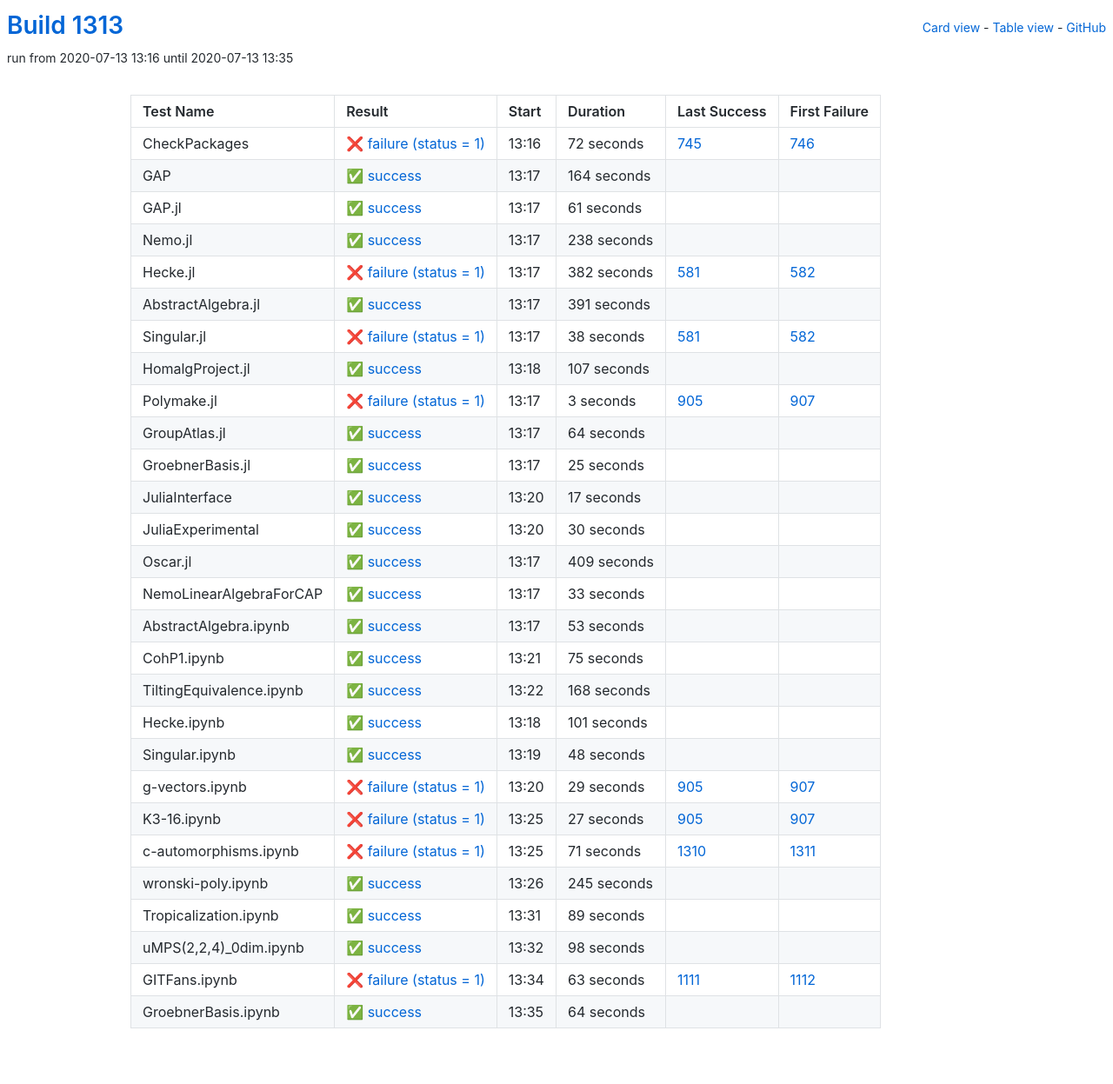
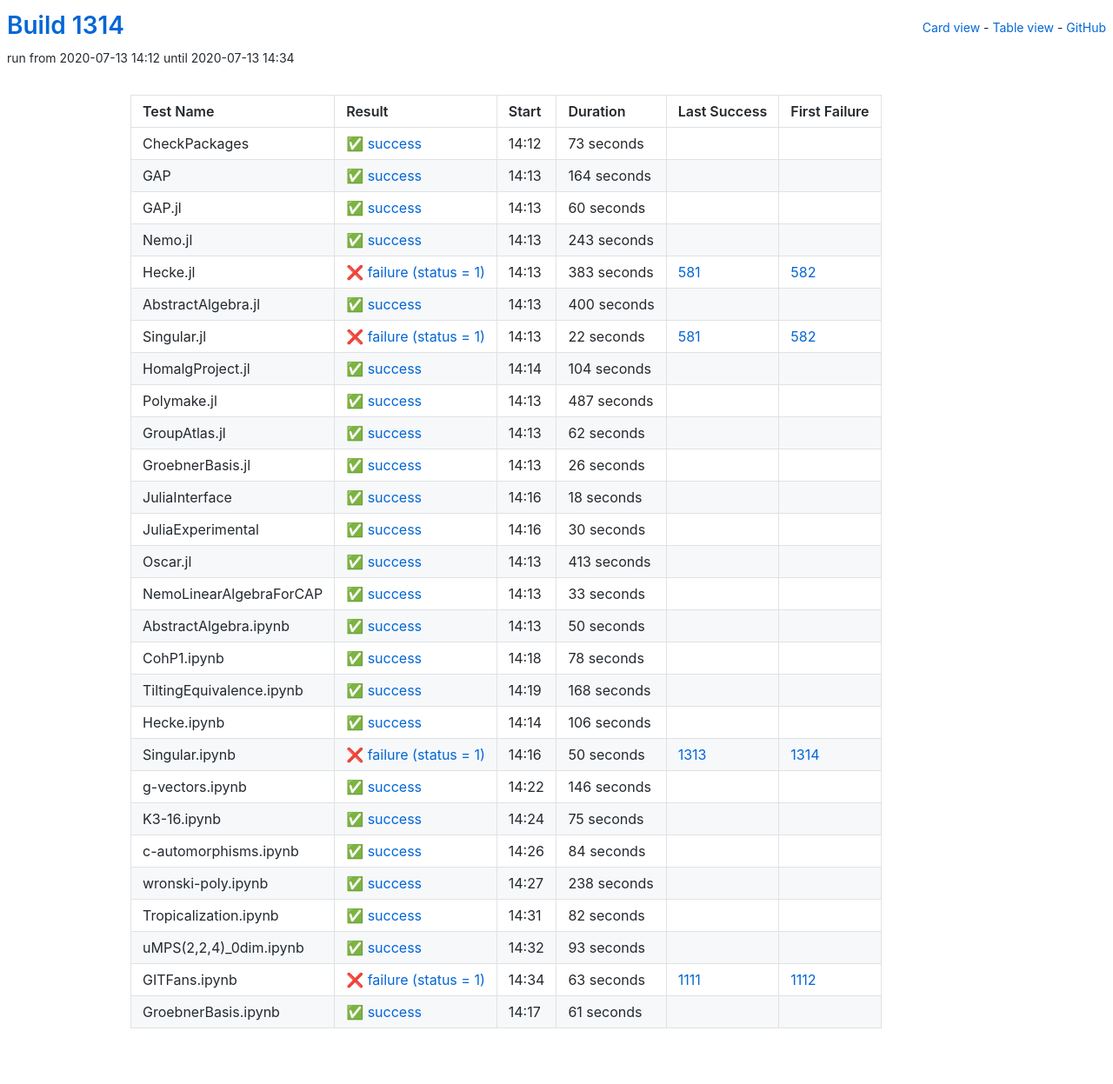
Before and after one commit to oscar-system/oscar-ci-status-1.4, a Jekyll site: the page built from table.html, in a window 1280 px wide. Shown: the whole page at 87% size. Built offline with Jekyll 4.4.1, drawn with Linux system fonts in a browser that asks for light colours.

Commit message:
Build #1314

```diff
--- a/_data/ci.yml
+++ b/_data/ci.yml
@@ -1,6 +1,6 @@
 ---
-build: 1313
-build_url: https://oscarci.mathematik.uni-kl.de/job/oscar-julia-1.4/1313/
+build: 1314
+build_url: https://oscarci.mathematik.uni-kl.de/job/oscar-julia-1.4/1314/
 job: oscar-julia-1.4
 organization: oscar-system
 repo: oscar-ci-status-1.4
@@ -8,20 +8,20 @@ repourl: https://github.com/oscar-system/oscar-ci-status-1.4
 tests:
 - name: CheckPackages
   id: checkpackages
-  log: https://oscarci.mathematik.uni-kl.de/job/oscar-julia-1.4/1313/artifact/logs/build-1313/CheckPackages.log
-  start: 2020-07-13 13:16
-  success: false
-  exitcode: 1
-  status: failure
-  duration: 72
-  last_success: 745
-  last_success_url: https://oscarci.mathematik.uni-kl.de/job/oscar-julia-1.4/745/
-  first_failure: 746
-  first_failure_url: https://oscarci.mathematik.uni-kl.de/job/oscar-julia-1.4/746/
+  log: https://oscarci.mathematik.uni-kl.de/job/oscar-julia-1.4/1314/artifact/logs/build-1314/CheckPackages.log
+  start: 2020-07-13 14:12
+  success: true
+  exitcode: 0
+  status: success
+  duration: 73
+  last_success: false
+  last_success_url:
+  first_failure: false
+  first_failure_url:
 - name: GAP
   id: gap
-  log: https://oscarci.mathematik.uni-kl.de/job/oscar-julia-1.4/1313/artifact/logs/build-1313/GAP.log
-  start: 2020-07-13 13:17
+  log: https://oscarci.mathematik.uni-kl.de/job/oscar-julia-1.4/1314/artifact/logs/build-1314/GAP.log
+  start: 2020-07-13 14:13
   success: true
   exitcode: 0
   status: success
@@ -32,128 +32,128 @@ tests:
   first_failure_url:
 - name: GAP.jl
   id: gap-jl
-  log: https://oscarci.mathematik.uni-kl.de/job/oscar-julia-1.4/1313/artifact/logs/build-1313/GAP.jl.log
-  start: 2020-07-13 13:17
+  log: https://oscarci.mathematik.uni-kl.de/job/oscar-julia-1.4/1314/artifact/logs/build-1314/GAP.jl.log
+  start: 2020-07-13 14:13
   success: true
   exitcode: 0
   status: success
-  duration: 61
+  duration: 60
   last_success: false
   last_success_url:
   first_failure: false
   first_failure_url:
 - name: Nemo.jl
   id: nemo-jl
-  log: https://oscarci.mathematik.uni-kl.de/job/oscar-julia-1.4/1313/artifact/logs/build-1313/Nemo.jl.log
-  start: 2020-07-13 13:17
+  log: https://oscarci.mathematik.uni-kl.de/job/oscar-julia-1.4/1314/artifact/logs/build-1314/Nemo.jl.log
+  start: 2020-07-13 14:13
   success: true
   exitcode: 0
   status: success
-  duration: 238
+  duration: 243
   last_success: false
   last_success_url:
   first_failure: false
   first_failure_url:
 - name: Hecke.jl
   id: hecke-jl
-  log: https://oscarci.mathematik.uni-kl.de/job/oscar-julia-1.4/1313/artifact/logs/build-1313/Hecke.jl.log
-  start: 2020-07-13 13:17
+  log: https://oscarci.mathematik.uni-kl.de/job/oscar-julia-1.4/1314/artifact/logs/build-1314/Hecke.jl.log
+  start: 2020-07-13 14:13
   success: false
   exitcode: 1
   status: failure
-  duration: 382
+  duration: 383
   last_success: 581
   last_success_url: https://oscarci.mathematik.uni-kl.de/job/oscar-julia-1.4/581/
   first_failure: 582
   first_failure_url: https://oscarci.mathematik.uni-kl.de/job/oscar-julia-1.4/582/
 - name: AbstractAlgebra.jl
   id: abstractalgebra-jl
-  log: https://oscarci.mathematik.uni-kl.de/job/oscar-julia-1.4/1313/artifact/logs/build-1313/AbstractAlgebra.jl.log
-  start: 2020-07-13 13:17
+  log: https://oscarci.mathematik.uni-kl.de/job/oscar-julia-1.4/1314/artifact/logs/build-1314/AbstractAlgebra.jl.log
+  start: 2020-07-13 14:13
   success: true
   exitcode: 0
   status: success
-  duration: 391
+  duration: 400
   last_success: false
   last_success_url:
   first_failure: false
   first_failure_url:
 - name: Singular.jl
   id: singular-jl
-  log: https://oscarci.mathematik.uni-kl.de/job/oscar-julia-1.4/1313/artifact/logs/build-1313/Singular.jl.log
-  start: 2020-07-13 13:17
+  log: https://oscarci.mathematik.uni-kl.de/job/oscar-julia-1.4/1314/artifact/logs/build-1314/Singular.jl.log
+  start: 2020-07-13 14:13
   success: false
   exitcode: 1
   status: failure
-  duration: 38
+  duration: 22
   last_success: 581
   last_success_url: https://oscarci.mathematik.uni-kl.de/job/oscar-julia-1.4/581/
   first_failure: 582
   first_failure_url: https://oscarci.mathematik.uni-kl.de/job/oscar-julia-1.4/582/
 - name: HomalgProject.jl
   id: homalgproject-jl
-  log: https://oscarci.mathematik.uni-kl.de/job/oscar-julia-1.4/1313/artifact/logs/build-1313/HomalgProject.jl.log
-  start: 2020-07-13 13:18
+  log: https://oscarci.mathematik.uni-kl.de/job/oscar-julia-1.4/1314/artifact/logs/build-1314/HomalgProject.jl.log
+  start: 2020-07-13 14:14
   success: true
   exitcode: 0
   status: success
-  duration: 107
+  duration: 104
   last_success: false
   last_success_url:
   first_failure: false
   first_failure_url:
 - name: Polymake.jl
   id: polymake-jl
-  log: https://oscarci.mathematik.uni-kl.de/job/oscar-julia-1.4/1313/artifact/logs/build-1313/Polymake.jl.log
-  start: 2020-07-13 13:17
-  success: false
-  exitcode: 1
-  status: failure
-  duration: 3
-  last_success: 905
-  last_success_url: https://oscarci.mathematik.uni-kl.de/job/oscar-julia-1.4/905/
-  first_failure: 907
-  first_failure_url: https://oscarci.mathematik.uni-kl.de/job/oscar-julia-1.4/907/
-- name: GroupAtlas.jl
-  id: groupatlas-jl
-  log: https://oscarci.mathematik.uni-kl.de/job/oscar-julia-1.4/1313/artifact/logs/build-1313/GroupAtlas.jl.log
-  start: 2020-07-13 13:17
+  log: https://oscarci.mathematik.uni-kl.de/job/oscar-julia-1.4/1314/artifact/logs/build-1314/Polymake.jl.log
+  start: 2020-07-13 14:13
   success: true
   exitcode: 0
   status: success
-  duration: 64
+  duration: 487
+  last_success: false
+  last_success_url:
+  first_failure: false
+  first_failure_url:
+- name: GroupAtlas.jl
+  id: groupatlas-jl
+  log: https://oscarci.mathematik.uni-kl.de/job/oscar-julia-1.4/1314/artifact/logs/build-1314/GroupAtlas.jl.log
+  start: 2020-07-13 14:13
+  success: true
+  exitcode: 0
+  status: success
+  duration: 62
   last_success: false
   last_success_url:
   first_failure: false
   first_failure_url:
 - name: GroebnerBasis.jl
   id: groebnerbasis-jl
-  log: https://oscarci.mathematik.uni-kl.de/job/oscar-julia-1.4/1313/artifact/logs/build-1313/GroebnerBasis.jl.log
-  start: 2020-07-13 13:17
+  log: https://oscarci.mathematik.uni-kl.de/job/oscar-julia-1.4/1314/artifact/logs/build-1314/GroebnerBasis.jl.log
+  start: 2020-07-13 14:13
   success: true
   exitcode: 0
   status: success
-  duration: 25
+  duration: 26
   last_success: false
   last_success_url:
   first_failure: false
   first_failure_url:
 - name: JuliaInterface
   id: juliainterface
-  log: https://oscarci.mathematik.uni-kl.de/job/oscar-julia-1.4/1313/artifact/logs/build-1313/JuliaInterface.log
-  start: 2020-07-13 13:20
+  log: https://oscarci.mathematik.uni-kl.de/job/oscar-julia-1.4/1314/artifact/logs/build-1314/JuliaInterface.log
+  start: 2020-07-13 14:16
   success: true
   exitcode: 0
   status: success
-  duration: 17
+  duration: 18
   last_success: false
   last_success_url:
   first_failure: false
   first_failure_url:
 - name: JuliaExperimental
   id: juliaexperimental
-  log: https://oscarci.mathematik.uni-kl.de/job/oscar-julia-1.4/1313/artifact/logs/build-1313/JuliaExperimental.log
-  start: 2020-07-13 13:20
+  log: https://oscarci.mathematik.uni-kl.de/job/oscar-julia-1.4/1314/artifact/logs/build-1314/JuliaExperimental.log
+  start: 2020-07-13 14:16
   success: true
   exitcode: 0
   status: success
@@ -164,20 +164,20 @@ tests:
   first_failure_url:
 - name: Oscar.jl
   id: oscar-jl
-  log: https://oscarci.mathematik.uni-kl.de/job/oscar-julia-1.4/1313/artifact/logs/build-1313/Oscar.jl.log
-  start: 2020-07-13 13:17
+  log: https://oscarci.mathematik.uni-kl.de/job/oscar-julia-1.4/1314/artifact/logs/build-1314/Oscar.jl.log
+  start: 2020-07-13 14:13
   success: true
   exitcode: 0
   status: success
-  duration: 409
+  duration: 413
   last_success: false
   last_success_url:
   first_failure: false
   first_failure_url:
 - name: NemoLinearAlgebraForCAP
   id: nemolinearalgebraforcap
-  log: https://oscarci.mathematik.uni-kl.de/job/oscar-julia-1.4/1313/artifact/logs/build-1313/NemoLinearAlgebraForCAP.log
-  start: 2020-07-13 13:17
+  log: https://oscarci.mathematik.uni-kl.de/job/oscar-julia-1.4/1314/artifact/logs/build-1314/NemoLinearAlgebraForCAP.log
+  start: 2020-07-13 14:13
   success: true
   exitcode: 0
   status: success
@@ -188,32 +188,32 @@ tests:
   first_failure_url:
 - name: AbstractAlgebra.ipynb
   id: abstractalgebra-ipynb
-  log: https://oscarci.mathematik.uni-kl.de/job/oscar-julia-1.4/1313/artifact/logs/build-1313/AbstractAlgebra.ipynb.log
-  start: 2020-07-13 13:17
+  log: https://oscarci.mathematik.uni-kl.de/job/oscar-julia-1.4/1314/artifact/logs/build-1314/AbstractAlgebra.ipynb.log
+  start: 2020-07-13 14:13
   success: true
   exitcode: 0
   status: success
-  duration: 53
+  duration: 50
   last_success: false
   last_success_url:
   first_failure: false
   first_failure_url:
 - name: CohP1.ipynb
   id: cohp1-ipynb
-  log: https://oscarci.mathematik.uni-kl.de/job/oscar-julia-1.4/1313/artifact/logs/build-1313/CohP1.ipynb.log
-  start: 2020-07-13 13:21
+  log: https://oscarci.mathematik.uni-kl.de/job/oscar-julia-1.4/1314/artifact/logs/build-1314/CohP1.ipynb.log
+  start: 2020-07-13 14:18
   success: true
   exitcode: 0
   status: success
-  duration: 75
+  duration: 78
   last_success: false
   last_success_url:
   first_failure: false
   first_failure_url:
 - name: TiltingEquivalence.ipynb
   id: tiltingequivalence-ipynb
-  log: https://oscarci.mathematik.uni-kl.de/job/oscar-julia-1.4/1313/artifact/logs/build-1313/TiltingEquivalence.ipynb.log
-  start: 2020-07-13 13:22
+  log: https://oscarci.mathematik.uni-kl.de/job/oscar-julia-1.4/1314/artifact/logs/build-1314/TiltingEquivalence.ipynb.log
+  start: 2020-07-13 14:19
   success: true
   exitcode: 0
   status: success
@@ -224,104 +224,104 @@ tests:
   first_failure_url:
 - name: Hecke.ipynb
   id: hecke-ipynb
-  log: https://oscarci.mathematik.uni-kl.de/job/oscar-julia-1.4/1313/artifact/logs/build-1313/Hecke.ipynb.log
-  start: 2020-07-13 13:18
+  log: https://oscarci.mathematik.uni-kl.de/job/oscar-julia-1.4/1314/artifact/logs/build-1314/Hecke.ipynb.log
+  start: 2020-07-13 14:14
   success: true
   exitcode: 0
   status: success
-  duration: 101
+  duration: 106
   last_success: false
   last_success_url:
   first_failure: false
   first_failure_url:
 - name: Singular.ipynb
   id: singular-ipynb
-  log: https://oscarci.mathematik.uni-kl.de/job/oscar-julia-1.4/1313/artifact/logs/build-1313/Singular.ipynb.log
-  start: 2020-07-13 13:19
+  log: https://oscarci.mathematik.uni-kl.de/job/oscar-julia-1.4/1314/artifact/logs/build-1314/Singular.ipynb.log
+  start: 2020-07-13 14:16
+  success: false
+  exitcode: 1
+  status: failure
+  duration: 50
+  last_success: 1313
+  last_success_url: https://oscarci.mathematik.uni-kl.de/job/oscar-julia-1.4/1313/
+  first_failure: 1314
+  first_failure_url: https://oscarci.mathematik.uni-kl.de/job/oscar-julia-1.4/1314/
+- name: g-vectors.ipynb
+  id: g-vectors-ipynb
+  log: https://oscarci.mathematik.uni-kl.de/job/oscar-julia-1.4/1314/artifact/logs/build-1314/g-vectors.ipynb.log
+  start: 2020-07-13 14:22
   success: true
   exitcode: 0
   status: success
-  duration: 48
+  duration: 146
   last_success: false
   last_success_url:
   first_failure: false
   first_failure_url:
-- name: g-vectors.ipynb
-  id: g-vectors-ipynb
-  log: https://oscarci.mathematik.uni-kl.de/job/oscar-julia-1.4/1313/artifact/logs/build-1313/g-vectors.ipynb.log
-  start: 2020-07-13 13:20
-  success: false
-  exitcode: 1
-  status: failure
-  duration: 29
-  last_success: 905
-  last_success_url: https://oscarci.mathematik.uni-kl.de/job/oscar-julia-1.4/905/
-  first_failure: 907
-  first_failure_url: https://oscarci.mathematik.uni-kl.de/job/oscar-julia-1.4/907/
 - name: K3-16.ipynb
   id: k3-16-ipynb
-  log: https://oscarci.mathematik.uni-kl.de/job/oscar-julia-1.4/1313/artifact/logs/build-1313/K3-16.ipynb.log
-  start: 2020-07-13 13:25
-  success: false
-  exitcode: 1
-  status: failure
-  duration: 27
-  last_success: 905
-  last_success_url: https://oscarci.mathematik.uni-kl.de/job/oscar-julia-1.4/905/
-  first_failure: 907
-  first_failure_url: https://oscarci.mathematik.uni-kl.de/job/oscar-julia-1.4/907/
-- name: c-automorphisms.ipynb
-  id: c-automorphisms-ipynb
-  log: https://oscarci.mathematik.uni-kl.de/job/oscar-julia-1.4/1313/artifact/logs/build-1313/c-automorphisms.ipynb.log
-  start: 2020-07-13 13:25
-  success: false
-  exitcode: 1
-  status: failure
-  duration: 71
-  last_success: 1310
-  last_success_url: https://oscarci.mathematik.uni-kl.de/job/oscar-julia-1.4/1310/
-  first_failure: 1311
-  first_failure_url: https://oscarci.mathematik.uni-kl.de/job/oscar-julia-1.4/1311/
-- name: wronski-poly.ipynb
-  id: wronski-poly-ipynb
-  log: https://oscarci.mathematik.uni-kl.de/job/oscar-julia-1.4/1313/artifact/logs/build-1313/wronski-poly.ipynb.log
-  start: 2020-07-13 13:26
+  log: https://oscarci.mathematik.uni-kl.de/job/oscar-julia-1.4/1314/artifact/logs/build-1314/K3-16.ipynb.log
+  start: 2020-07-13 14:24
   success: true
   exitcode: 0
   status: success
-  duration: 245
+  duration: 75
+  last_success: false
+  last_success_url:
+  first_failure: false
+  first_failure_url:
+- name: c-automorphisms.ipynb
+  id: c-automorphisms-ipynb
+  log: https://oscarci.mathematik.uni-kl.de/job/oscar-julia-1.4/1314/artifact/logs/build-1314/c-automorphisms.ipynb.log
+  start: 2020-07-13 14:26
+  success: true
+  exitcode: 0
+  status: success
+  duration: 84
+  last_success: false
+  last_success_url:
+  first_failure: false
+  first_failure_url:
+- name: wronski-poly.ipynb
+  id: wronski-poly-ipynb
+  log: https://oscarci.mathematik.uni-kl.de/job/oscar-julia-1.4/1314/artifact/logs/build-1314/wronski-poly.ipynb.log
+  start: 2020-07-13 14:27
+  success: true
+  exitcode: 0
+  status: success
+  duration: 238
   last_success: false
   last_success_url:
   first_failure: false
   first_failure_url:
 - name: Tropicalization.ipynb
   id: tropicalization-ipynb
-  log: https://oscarci.mathematik.uni-kl.de/job/oscar-julia-1.4/1313/artifact/logs/build-1313/Tropicalization.ipynb.log
-  start: 2020-07-13 13:31
+  log: https://oscarci.mathematik.uni-kl.de/job/oscar-julia-1.4/1314/artifact/logs/build-1314/Tropicalization.ipynb.log
+  start: 2020-07-13 14:31
   success: true
   exitcode: 0
   status: success
-  duration: 89
+  duration: 82
   last_success: false
   last_success_url:
   first_failure: false
   first_failure_url:
 - name: uMPS(2,2,4)_0dim.ipynb
   id: umps-2-2-4-0dim-ipynb
-  log: https://oscarci.mathematik.uni-kl.de/job/oscar-julia-1.4/1313/artifact/logs/build-1313/uMPS-2-2-4-_0dim.ipynb.log
-  start: 2020-07-13 13:32
+  log: https://oscarci.mathematik.uni-kl.de/job/oscar-julia-1.4/1314/artifact/logs/build-1314/uMPS-2-2-4-_0dim.ipynb.log
+  start: 2020-07-13 14:32
   success: true
   exitcode: 0
   status: success
-  duration: 98
+  duration: 93
   last_success: false
   last_success_url:
   first_failure: false
   first_failure_url:
 - name: GITFans.ipynb
   id: gitfans-ipynb
-  log: https://oscarci.mathematik.uni-kl.de/job/oscar-julia-1.4/1313/artifact/logs/build-1313/GITFans.ipynb.log
-  start: 2020-07-13 13:34
+  log: https://oscarci.mathematik.uni-kl.de/job/oscar-julia-1.4/1314/artifact/logs/build-1314/GITFans.ipynb.log
+  start: 2020-07-13 14:34
   success: false
   exitcode: 1
   status: failure
@@ -332,12 +332,12 @@ tests:
   first_failure_url: https://oscarci.mathematik.uni-kl.de/job/oscar-julia-1.4/1112/
 - name: GroebnerBasis.ipynb
   id: groebnerbasis-ipynb
-  log: https://oscarci.mathematik.uni-kl.de/job/oscar-julia-1.4/1313/artifact/logs/build-1313/GroebnerBasis.ipynb.log
-  start: 2020-07-13 13:35
+  log: https://oscarci.mathematik.uni-kl.de/job/oscar-julia-1.4/1314/artifact/logs/build-1314/GroebnerBasis.ipynb.log
+  start: 2020-07-13 14:17
   success: true
   exitcode: 0
   status: success
-  duration: 64
+  duration: 61
   last_success: false
   last_success_url:
   first_failure: false
```
Also changed, not shown: README.md.
